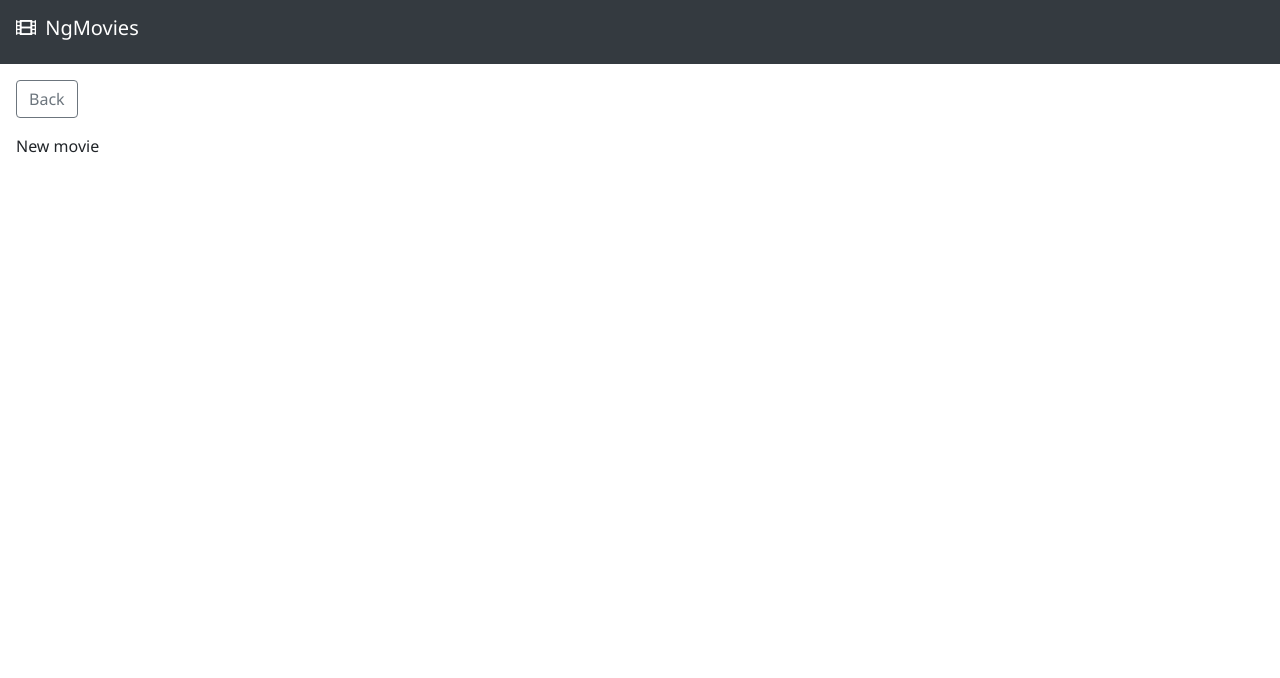
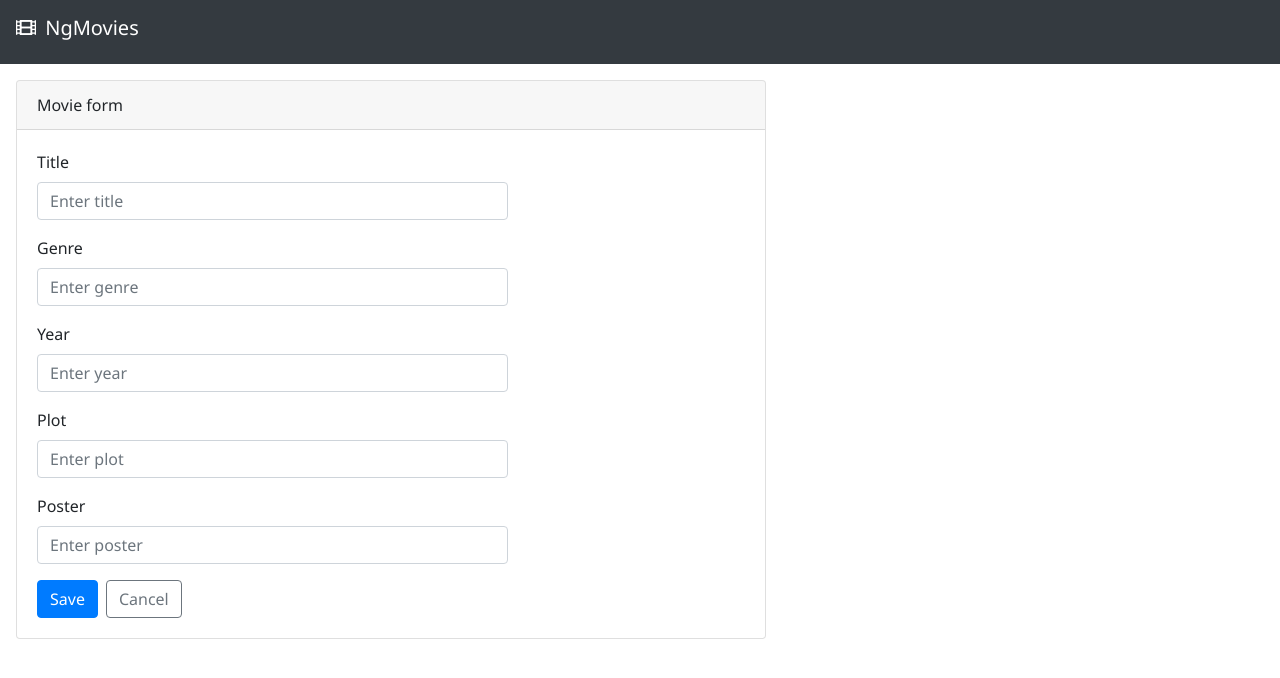
Before and after one commit to andrei-antal/ng_intro_ws, an Angular app: page /movies/new in a window 1280 px wide. Shown: the top 678 px of the page. Built offline with nearby package versions, Linux system fonts and the light colour scheme.

Commit message:
done challenge 20

```diff
--- a/package.json
+++ b/package.json
@@ -25,6 +25,7 @@
     "immutable": "^4.0.0-rc.12",
     "rxjs": "~6.6.0",
     "tslib": "^2.0.0",
+    "uuid": "^8.3.2",
     "zone.js": "~0.11.3"
   },
   "devDependencies": {
--- a/src/app/movies/components/movie-detail/movie-detail.component.html
+++ b/src/app/movies/components/movie-detail/movie-detail.component.html
@@ -1,8 +1,36 @@
-<a [routerLink]="['/movies']" class="btn btn-outline-secondary mb-3">Back</a>
-<br>
-<ng-container *ngIf="movie$ | async as movie; else newMovie">
-  <ngm-movie-item [movie]="movie" [editable]="false"></ngm-movie-item>
-</ng-container>
-<ng-template #newMovie>
-  New movie
-</ng-template>
+<div class="card">
+  <div class="card-header">
+    Movie form
+  </div>
+  <div class="card-body">
+    <div class="row">
+      <form class="col-9" [formGroup]="movieForm" (ngSubmit)="onSubmit()">
+        <div class="form-group">
+          <label for="movieTitle">Title</label>
+          <input name="title" class="form-control" id="movieTitle" placeholder="Enter title" formControlName="title">
+        </div>
+        <div class="form-group">
+          <label for="movieGenre">Genre</label>
+          <input name="genre" class="form-control" id="movieGenre" placeholder="Enter genre" formControlName="genre">
+        </div>
+        <div class="form-group">
+          <label for="movieYear">Year</label>
+          <input name="year" class="form-control" id="movieYear" placeholder="Enter year" formControlName="year">
+        </div>
+        <div class="form-group">
+          <label for="moviePlot">Plot</label>
+          <input name="plot" class="form-control" id="moviePlot" placeholder="Enter plot" formControlName="plot">
+        </div>
+        <div class="form-group">
+          <label for="moviePoster">Poster</label>
+          <input name="poster" class="form-control" id="moviePoster" placeholder="Enter poster" formControlName="poster">
+        </div>
+        <button type="submit" class="btn btn-primary mr-2">Save</button>
+        <a [routerLink]="['/movies']" class="btn btn-outline-secondary">Cancel</a>
+      </form>
+      <div class="col-3">
+        <img ngiMovieImageFallback="assets/noImage2.png" [src]="movieForm.controls.poster.value">
+      </div>
+    </div>
+  </div>
+</div>
--- a/src/app/movies/components/movie-detail/movie-detail.component.scss
+++ b/src/app/movies/components/movie-detail/movie-detail.component.scss
@@ -1,3 +1,12 @@
 :host {
   display: block;
+
+  .card {
+    width: 750px;
+  }
+
+  .form-group {
+    width: 90%;
+    display: block;
+  }
 }
--- a/src/app/movies/components/movie-detail/movie-detail.component.ts
+++ b/src/app/movies/components/movie-detail/movie-detail.component.ts
@@ -1,11 +1,9 @@
 import { Component, OnInit } from '@angular/core';
-import { ActivatedRoute } from '@angular/router';
-
-import { Observable } from 'rxjs';
-import { map, switchMap, filter } from 'rxjs/operators';
-
+import { FormGroup, FormBuilder } from '@angular/forms';
+import { ActivatedRoute, Router } from '@angular/router';
+import { MovieService } from '../../services/movie.service';
+import { map, tap, switchMap } from 'rxjs/operators';
 import { Movie } from '../../model/movie';
-import { MovieService } from '../../services/movie.service';
 
 @Component({
   selector: 'ngm-movie-detail',
@@ -13,18 +11,53 @@ import { MovieService } from '../../services/movie.service';
   styleUrls: ['./movie-detail.component.scss'],
 })
 export class MovieDetailComponent implements OnInit {
-  public movie$: Observable<Movie>;
+  public movieForm: FormGroup = this.fb.group({
+    title: this.fb.control(''),
+    genre: this.fb.control(''),
+    year: this.fb.control(''),
+    plot: this.fb.control(''),
+    poster: this.fb.control(''),
+  });
+  private movieId: string;
+  private movie: Movie;
 
   constructor(
+    private fb: FormBuilder,
     private route: ActivatedRoute,
-    private movieService: MovieService
+    private movieService: MovieService,
+    private router: Router
   ) {}
 
   ngOnInit(): void {
-    this.movie$ = this.route.paramMap.pipe(
-      map((paramsMap) => paramsMap.get('id')),
-      filter((id) => !!id),
-      switchMap((movieId) => this.movieService.getMovie(movieId))
-    );
+    this.route.paramMap
+      .pipe(
+        map((paramsMap): string => paramsMap.get('id')),
+        tap((movieId) => (this.movieId = movieId)),
+        switchMap((movieId) =>
+          this.movieService
+            .getMovie(movieId)
+            .pipe(tap((movie) => (this.movie = movie)))
+        )
+      )
+      .subscribe((movie) => {
+        this.movieForm.patchValue(movie);
+      });
   }
+
+  onSubmit(): void {
+    const { value } = this.movieForm;
+    const modifiedMovie = {
+      ...this.movie,
+      ...value,
+    };
+    if (!this.movieId) {
+      this.movieService.createMovie(modifiedMovie).subscribe(this.goBack);
+    } else {
+      this.movieService.updateMovie(modifiedMovie).subscribe(this.goBack);
+    }
+  }
+
+  goBack = () => {
+    this.router.navigate(['/movies']);
+  };
 }
--- a/src/app/movies/services/movie.service.ts
+++ b/src/app/movies/services/movie.service.ts
@@ -1,6 +1,8 @@
 import { Injectable } from '@angular/core';
 import { HttpClient } from '@angular/common/http';
-import { Observable, Subject } from 'rxjs';
+import { v1 as uuid } from 'uuid';
+
+import { Observable, Subject, of } from 'rxjs';
 import { tap } from 'rxjs/operators';
 
 import { Movie } from '../model/movie';
@@ -16,6 +18,17 @@ export class MovieService {
   constructor(private http: HttpClient) {}
 
   getMovie(movieId: string): Observable<Movie> {
+    if (!movieId) {
+      return of({
+        id: uuid(),
+        title: '',
+        genre: '',
+        plot: '',
+        year: null,
+        comment: '',
+        poster: '',
+      });
+    }
     return this.http.get<Movie>(`${this.apiUrl}/${movieId}`);
   }
 
@@ -23,6 +36,14 @@ export class MovieService {
     this.http
       .get<Movie[]>(`${this.apiUrl}?q=${searchTerm.trim()}`)
       .subscribe((data) => this.movies.next(data));
+  }
+
+  createMovie(movie: Movie): Observable<any> {
+    return this.http.post(`${this.apiUrl}`, movie);
+  }
+
+  updateMovie(movie: Movie): Observable<any> {
+    return this.http.put(`${this.apiUrl}/${movie.id}`, movie);
   }
 
   updateComment(movieId: string, newComment: string): Observable<Movie> {
```
Also changed, not shown: 1 other file (tests, documents, lock files or other folders).
